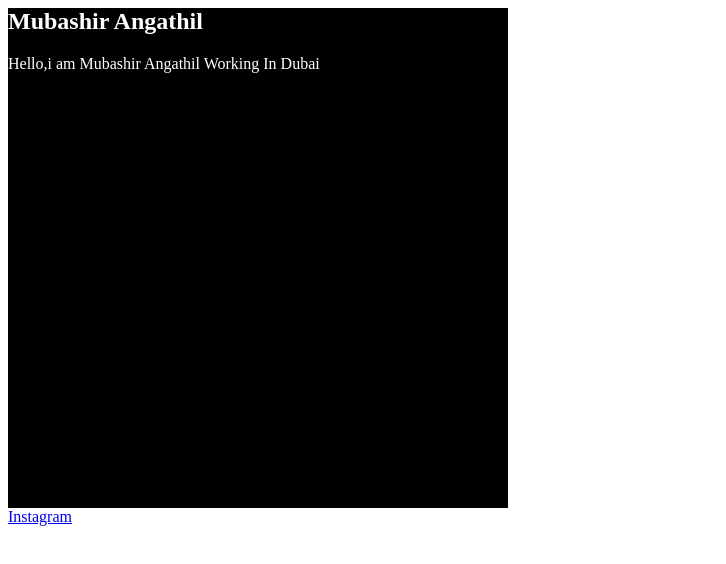
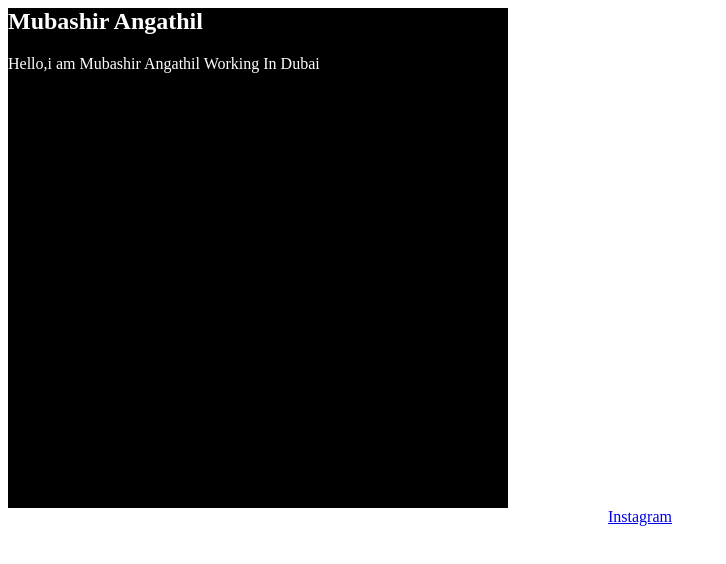
Before and after one commit to Mubashir-angathil/datewhithgit-sample, a plain HTML site: page git.html in a window 1280 px wide. Shown: the whole page, without its empty margins (0-726 px from the left). Drawn offline with Linux system fonts and the light colour scheme.

Commit message:
instagram link

```diff
--- a/git.html
+++ b/git.html
@@ -7,7 +7,8 @@
   </p>
 </div>
 <footer>
-<A href="https://www.instagram.com">Instagram</A>
+ <center><A href="https://www.instagram.com">Instagram</A>
+
 
 </footer>
 </body>
```
